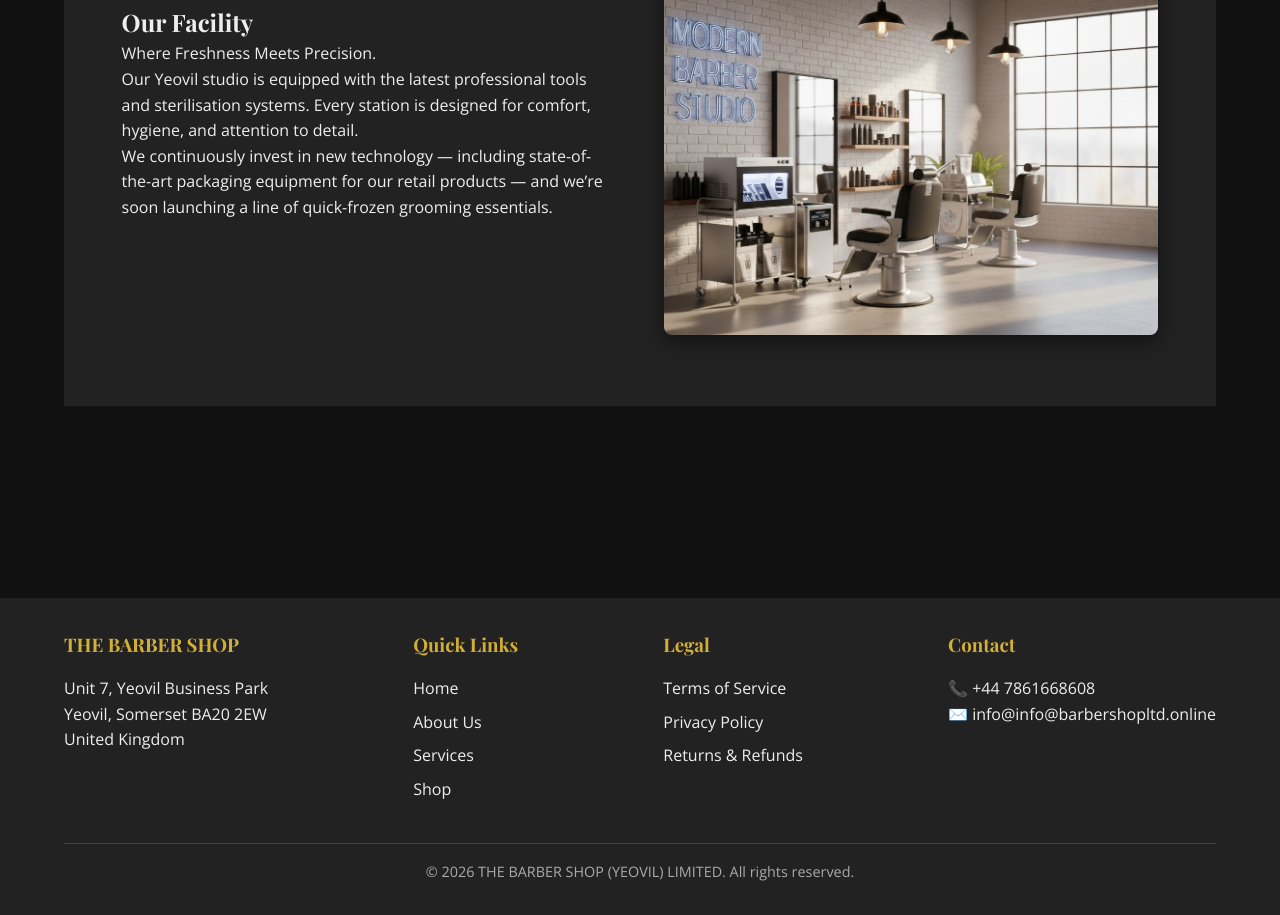
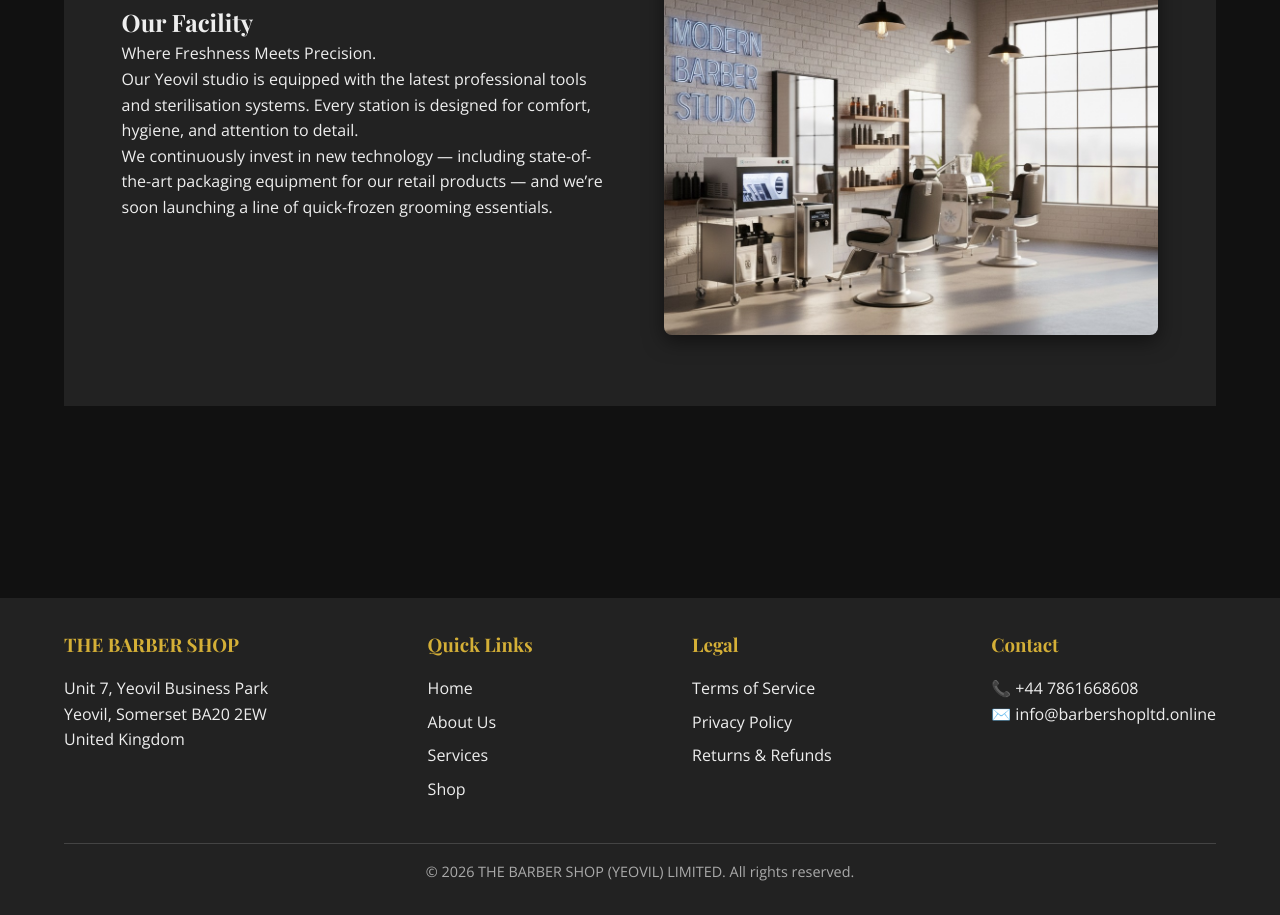
Before and after one commit to wayubade38-maker/the-barber-shop, a website: page about.html in a window 1280 px wide. Shown: the part 1729-2644 px from the top of the page. Drawn offline with nearby package versions, Linux system fonts and the light colour scheme.

Commit message:
Update about.html

```diff
--- a/about.html
+++ b/about.html
@@ -335,7 +335,7 @@
 </div>
         <div class="footer-section">
           <h3>Contact</h3>
-          <p>📞 +44 7861668608<br>✉️ info@info@barbershopltd.online</p>
+          <p>📞 +44 7861668608<br>✉️ info@barbershopltd.online</p>
         </div>
       </div>
       <div class="copyright">
```
